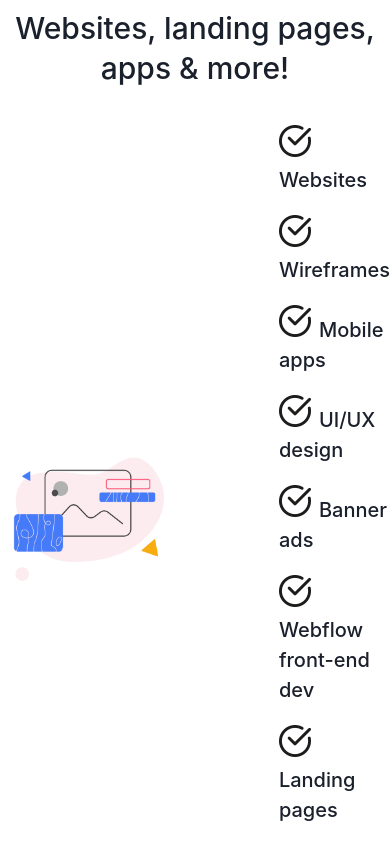
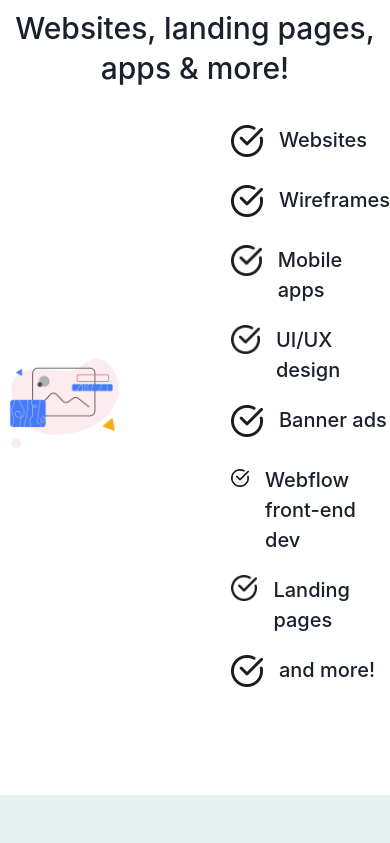
Before and after one commit to jaisharx/designwiz, a Next.js app: page / in a window 390 px wide. Shown: the part 3380-4223 px from the top of the page. Built offline with nearby package versions, Linux system fonts and the light colour scheme.

Commit message:
adding responsive image

```diff
--- a/components/sections/services.js
+++ b/components/sections/services.js
@@ -1,26 +1,30 @@
 import {
+    Text,
     Box,
     Heading,
     HStack,
-    Text,
-    Image,
     UnorderedList,
     ListItem,
 } from '@chakra-ui/react';
 import Container from 'components/container';
+import NextImage from 'next/image';
 
 function List({ children }) {
     return (
         <UnorderedList fontWeight="500" listStyleType="none">
             {children.map((item, idx) => (
                 <ListItem fontSize="20px" mt="20px" key={idx}>
-                    <Image
-                        src="/assets/list-img.png"
-                        display="inline-block"
-                        w="8"
-                        mr="2"
-                    />
-                    {item}
+                    <HStack align="flex-start">
+                        <Box display="inline-block" w="8" mr="2">
+                            <NextImage
+                                width="64"
+                                height="64"
+                                alt="Checkmark"
+                                src="/assets/list-img.png"
+                            />
+                        </Box>
+                        <Text>{item}</Text>
+                    </HStack>
                 </ListItem>
             ))}
         </UnorderedList>
@@ -36,7 +40,12 @@ export default function Services() {
                 </Heading>
                 <HStack>
                     <Box w="110%">
-                        <Image src="/assets/services.png" />
+                        <NextImage
+                            width="1080"
+                            height="1080"
+                            alt="Side Image"
+                            src="/assets/services.png"
+                        />
                     </Box>
                     <Box w="80%" pl="80px">
                         <List>
@@ -48,7 +57,7 @@ export default function Services() {
                                 'Banner ads',
                                 'Webflow front-end dev',
                                 'Landing pages',
-                                'and more!'
+                                'and more!',
                             ]}
                         </List>
                     </Box>
```
